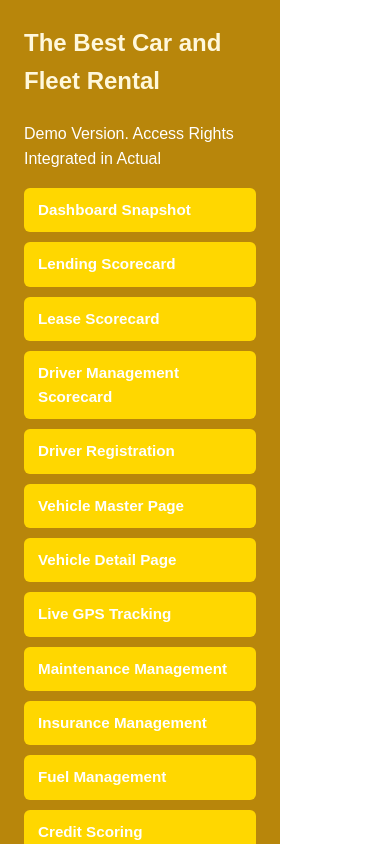
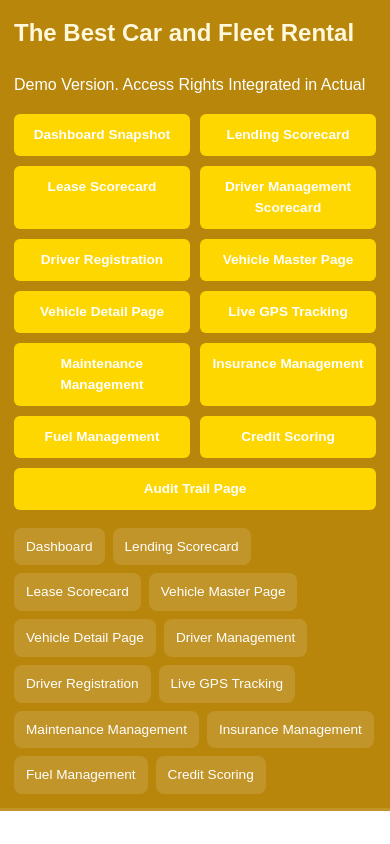
Before and after one commit to jdermlife/fleetmanagement, a React (Vite) app in the folder frontend/: page /vehicle-master in a window 390 px wide. Shown: the top 844 px of the page. Built offline with nearby package versions, Linux system fonts and the light colour scheme; no server answers.

Commit message:
commit and push

```diff
--- a/frontend/src/index.css
+++ b/frontend/src/index.css
@@ -53,7 +53,7 @@ body {
   min-width: 280px;
   max-width: 280px;
 
-  height: 120vh;
+  height: 100vh;
 
   position: sticky;
   top: 0;
@@ -1167,7 +1167,211 @@ th {
   flex-wrap: wrap;
 }
 
-@media (max-width: 960px) {
+ @media (max-width: 960px) {
+
+  .app-shell {
+    flex-direction: column;
+    width: 100%;
+    overflow-x: hidden;
+  }
+
+  /*
+  |--------------------------------------------------------------------------
+  | MOBILE SIDEBAR
+  |--------------------------------------------------------------------------
+  */
+
+  .sidebar {
+    width: 100%;
+    min-width: 100%;
+    max-width: 100%;
+
+    min-height: auto;
+    height: auto;
+
+    position: relative;
+    top: unset;
+
+    padding: 14px;
+
+    z-index: 1000;
+
+    border-bottom: 3px solid rgba(255,255,255,0.12);
+  }
+
+  /*
+  |--------------------------------------------------------------------------
+  | SIDEBAR LINKS
+  |--------------------------------------------------------------------------
+  */
+
+  .sidebar-link-group {
+    display: flex;
+    flex-wrap: wrap;
+    gap: 10px;
+  }
+
+  .sidebar-link-group a {
+    flex: 1 1 calc(50% - 10px);
+
+    text-align: center;
+
+    font-size: 0.85rem;
+
+    padding: 10px;
+  }
+
+  /*
+  |--------------------------------------------------------------------------
+  | SIDEBAR NAVIGATION
+  |--------------------------------------------------------------------------
+  */
+
+  .sidebar nav ul {
+    display: flex;
+    flex-wrap: wrap;
+    gap: 8px;
+
+    margin-top: 12px;
+  }
+
+  .sidebar nav li {
+    margin: 0;
+  }
+
+  .sidebar nav a {
+    display: block;
+
+    background: rgba(255,255,255,0.12);
+
+    padding: 8px 12px;
+
+    border-radius: 8px;
+
+    font-size: 0.85rem;
+  }
+
+  /*
+  |--------------------------------------------------------------------------
+  | CONTENT AREA
+  |--------------------------------------------------------------------------
+  */
+
+  .content {
+    width: 100%;
+    min-width: 100%;
+    max-width: 100%;
+
+    padding: 14px;
+
+    overflow-x: hidden;
+  }
+
+  /*
+  |--------------------------------------------------------------------------
+  | RESPONSIVE GRIDS
+  |--------------------------------------------------------------------------
+  */
+
+  .vehicle-grid,
+  .access-grid,
+  .fuel-management .fuel-grid,
+  .snapshot-kpis,
+  .dashboard-grid,
+  .vehicle-master-grid,
+  .vehicle-detail-grid,
+  .vehicle-detail-panels,
+  .vehicle-detail-columns,
+  .vehicle-profile-grid,
+  .lease-scorecard-grid,
+  .lease-scorecard-workspace,
+  .lease-scorecard-form,
+  .live-gps-grid,
+  .live-gps-detail-grid,
+  .live-gps-detail-list,
+  .maintenance-grid,
+  .insurance-grid,
+  .scorecard-meta,
+  .scorecard-legend,
+  .scorecard-grid,
+  .lease-result-grid,
+  .vehicle-db-status,
+  .scorecard-outcome-grid {
+    grid-template-columns: 1fr;
+  }
+
+  /*
+  |--------------------------------------------------------------------------
+  | RESPONSIVE HEADERS
+  |--------------------------------------------------------------------------
+  */
+
+  .dashboard-header,
+  .vehicle-master-header,
+  .vehicle-detail-header,
+  .lease-scorecard-header,
+  .live-gps-header,
+  .maintenance-header,
+  .insurance-header,
+  .scorecard-header,
+  .scorecard-section-header {
+    flex-direction: column;
+
+    align-items: flex-start;
+  }
+
+  /*
+  |--------------------------------------------------------------------------
+  | TABLES
+  |--------------------------------------------------------------------------
+  */
+
+  .table-wrap {
+    overflow-x: auto;
+  }
+
+  table {
+    min-width: 720px;
+  }
+
+  /*
+  |--------------------------------------------------------------------------
+  | BUTTONS
+  |--------------------------------------------------------------------------
+  */
+
+  button {
+    width: 100%;
+  }
+
+  .form-actions {
+    flex-direction: column;
+  }
+
+  /*
+  |--------------------------------------------------------------------------
+  | STICKY PANELS
+  |--------------------------------------------------------------------------
+  */
+
+  .scorecard-side-panel {
+    position: static;
+  }
+
+  /*
+  |--------------------------------------------------------------------------
+  | CHARTS
+  |--------------------------------------------------------------------------
+  */
+
+  .bar-chart {
+    grid-template-columns: repeat(3, minmax(0, 1fr));
+  }
+
+  .trend-chart svg {
+    min-width: 720px;
+  }
+}
   .app-shell {
     flex-direction: column;
   }
```
